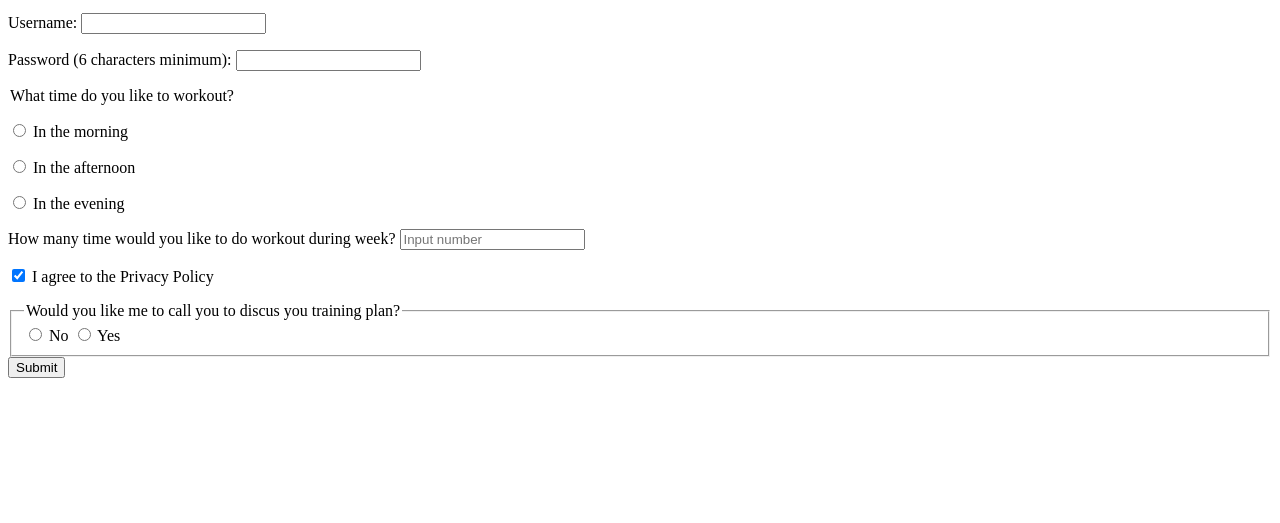
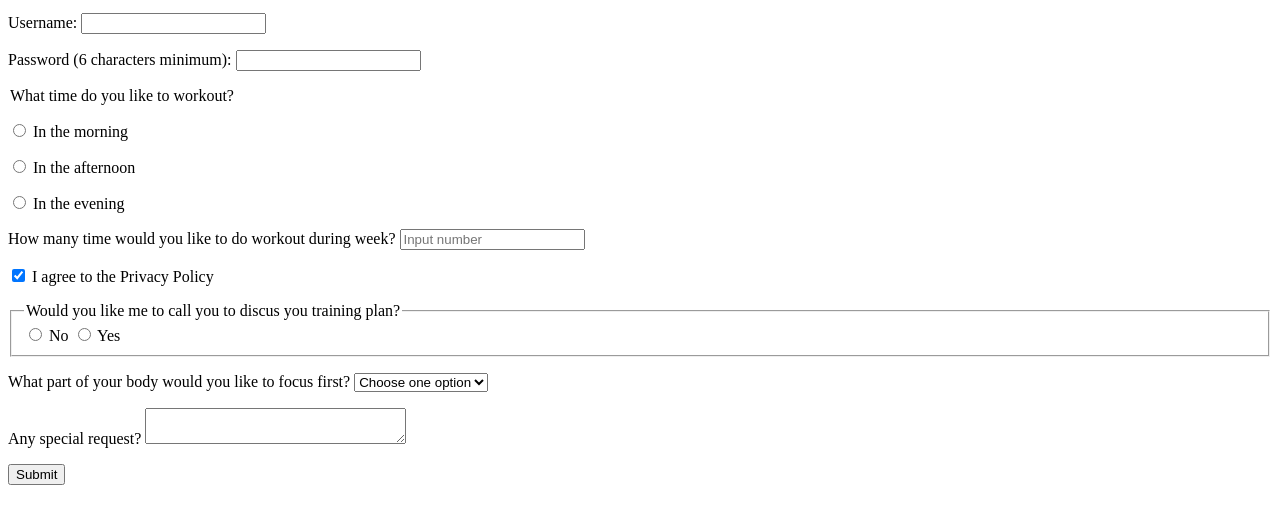
Before and after one commit to PaulinaNi/learning, a plain HTML site: page html/signInForm.html in a window 1280 px wide. Shown: the part 127-650 px from the top of the page. Drawn offline with Linux system fonts and the light colour scheme.

Commit message:
Continuing with Forms

```diff
--- a/html/signInForm.html
+++ b/html/signInForm.html
@@ -52,9 +52,22 @@
     <legend>Would you like me to call you to discus you training plan?</legend>
     <input type="radio" id="no" name="acceptCall" value="no">
     <label for="no">No</label>
-    <input type="radio" id="yes" name="acceptCall" value="yes" >
+    <input type="radio" id="yes" name="acceptCall" value="yes">
     <label for="yes">Yes</label>
    </fieldset>
+   <p>
+    <label for="focusOn">What part of your body would you like to focus first?</label>
+    <select name="bodyPart" id="focusOn" required>
+     <option value="">Choose one option</option>
+     <option value="legs">Legs</option>
+     <option value="shoulders">Shoulders</option>
+     <option value="chest">Chest</option>
+    </select>
+   </p>
+   <p>
+    <label for="additionalInfo">Any special request?</label>
+    <textarea name="additionalInfo" id="additionalInfo" cols="30" rows="2"></textarea>
+   </p>
    <button>Submit</button>
   </form>
  </main>
```
